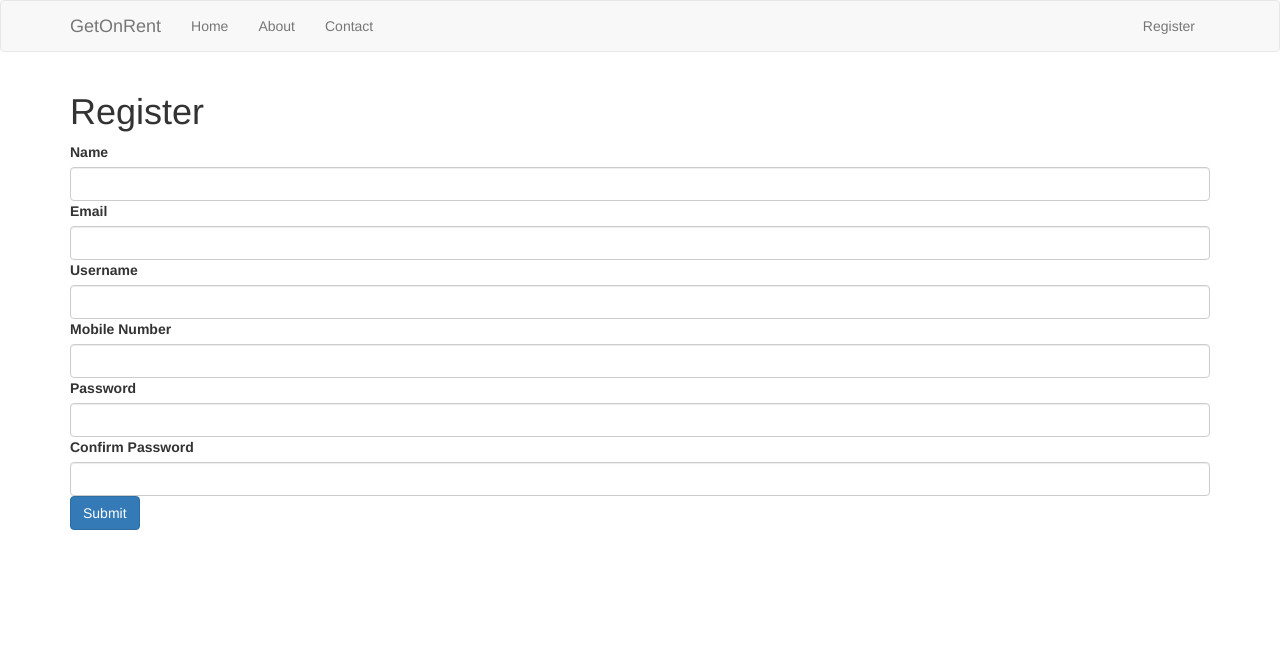
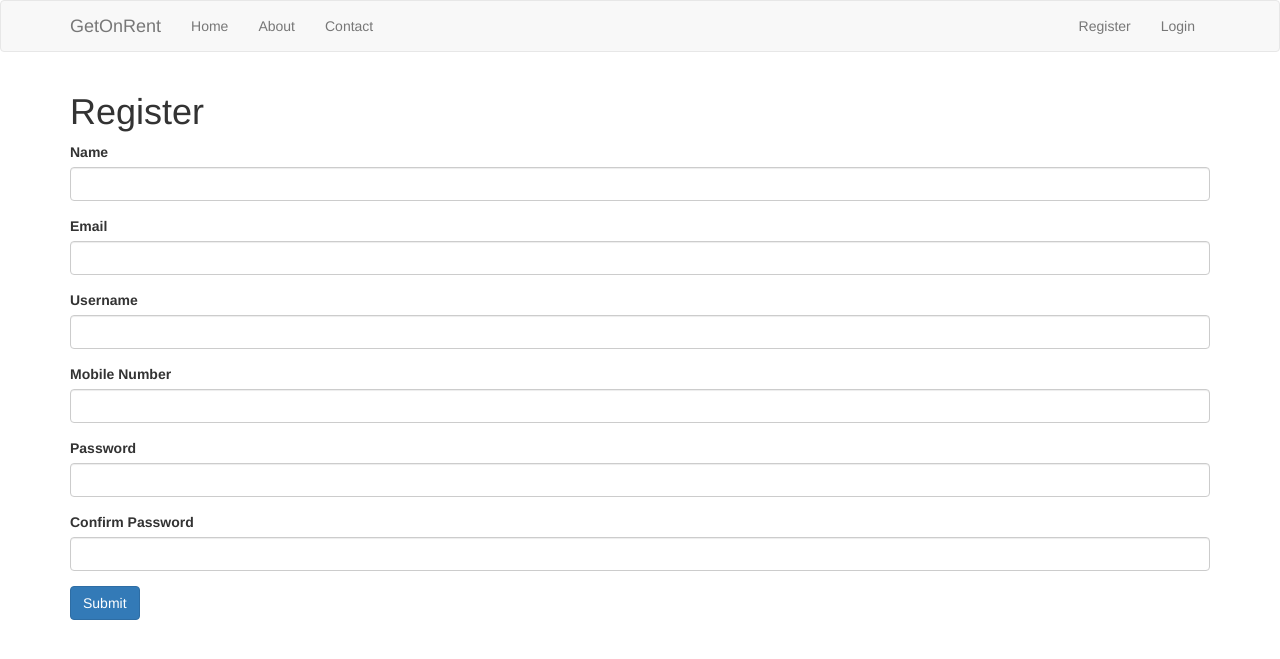
Before and after one commit to anubhav253/GetOnRent, a Flask app: page /register in a window 1280 px wide. Shown: the top 659 px of the page. Run offline with Flask 2, Linux system fonts and the light colour scheme; parts of the project's set-up code (start-up, migrations or seed data) failed here and were passed over; some libraries are stand-ins or nearby versions.

Commit message:
Login and logout pages added.

```diff
--- a/app.py
+++ b/app.py
@@ -2,6 +2,7 @@ from flask import Flask, render_template, flash, request, redirect, url_for, ses
 from flask_mysqldb import MySQL
 from wtforms import Form, StringField, TextAreaField, PasswordField, validators
 from passlib.hash import sha256_crypt
+from functools import wraps
 
 app = Flask(__name__)
 
@@ -60,6 +61,59 @@ def register():
         return redirect(url_for('index'))
     return render_template('register.html', form=form)
 
+@app.route('/login', methods=['GET', 'POST'])
+def login():
+    if request.method == 'POST':
+        username = request.form['username']
+        password_candidate = request.form['password']
+
+        cur = mysql.connection.cursor()
+
+        result = cur.execute("SELECT * FROM users WHERE username = %s", [username])
+
+        if result > 0:
+            data = cur.fetchone()
+            password = data['password']
+
+            if sha256_crypt.verify(password_candidate, password):
+                session['logged_in'] = True
+                session['username'] = username
+
+                flash('You are now logged in.', 'success')
+                return redirect(url_for('dashboard'))
+            else:
+                error = 'Invalid user'
+                return render_template('login.html', error=error)
+
+            cur.close()
+
+        else:
+            error = 'Username not found'
+            return render_template('login.html', error=error)
+
+    return render_template('login.html')
+
+def is_logged_in(f):
+    @wraps(f)
+    def wrap(*args, **kwargs):
+        if 'logged_in' in session:
+            return f(*args, **kwargs)
+        else:
+            flash('Unauthorized, Please login', 'danger')
+            return redirect(url_for('login'))
+    return wrap
+
+@app.route('/logout')
+def logout():
+    session.clear()
+    flash('You are now logged out', 'success')
+    return redirect(url_for('login'))
+
+@app.route('/dashboard')
+@is_logged_in
+def dashboard():
+    return render_template('dashboard.html')
+
 if __name__ == '__main__':
     app.secret_key='secret123'
     app.run(debug=True)
--- /dev/null
+++ b/templates/dashboard.html
@@ -0,0 +1,5 @@
+{% extends 'layout.html' %}
+
+{% block body %}
+  <h1>Dashboard<small> Welcome  {{session.username}}</small></h1>
+{% endblock %}
--- a/templates/includes/_navbar.html
+++ b/templates/includes/_navbar.html
@@ -16,7 +16,14 @@
         <li><a href="/contact">Contact</a></li>
       </ul>
       <ul class="nav navbar-nav navbar-right">
+        {% if session.logged_in %}
+          <li><a href="/dashboard">Dashboard</a></li>
+          <li><a href="/logout">Logout</a></li>
+        {% else %}
           <li><a href="/register">Register</a></li>
+          <li><a href="/login">Login</a></li>
+
+        {% endif %}
         </ul>
     </div>
   </div>
--- a/templates/register.html
+++ b/templates/register.html
@@ -4,22 +4,22 @@
     <h1>Register</h1>
     {% from "includes/_formhelpers.html" import render_field %}
     <form method='POST' action="">
-        <div class="form.group">
+        <div class="form-group">
             {{render_field(form.name, class_="form-control")}}
         </div>
-        <div class="form.group">
+        <div class="form-group">
                 {{render_field(form.email, class_="form-control")}}
         </div>
-        <div class="form.group">
+        <div class="form-group">
                 {{render_field(form.username, class_="form-control")}}
         </div>
-        <div class="form.group">
+        <div class="form-group">
                 {{render_field(form.phone, class_="form-control")}}
         </div>
-        <div class="form.group">
+        <div class="form-group">
                 {{render_field(form.password, class_="form-control")}}
         </div>
-        <div class="form.group">
+        <div class="form-group">
                 {{render_field(form.confirm, class_="form-control")}}
         </div>
         <p><input type="submit" class="btn btn-primary" value="Submit"></p>
```
Also changed, not shown: templates/login.html (added, +16 -0 lines).
